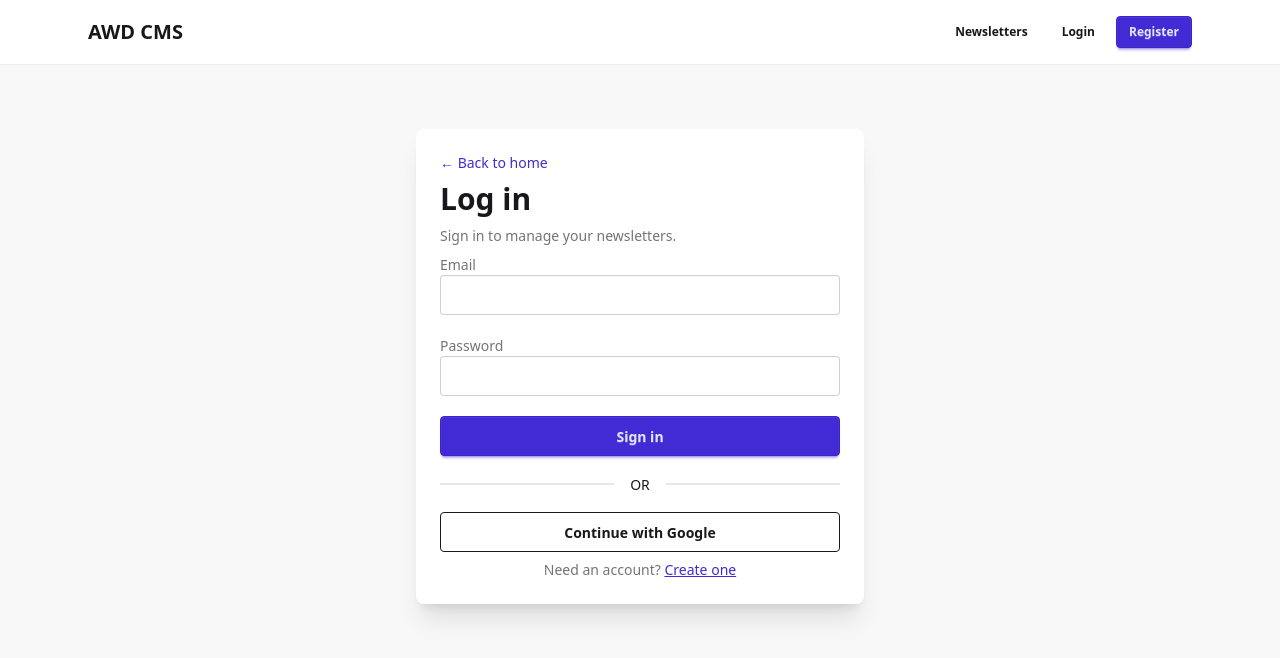
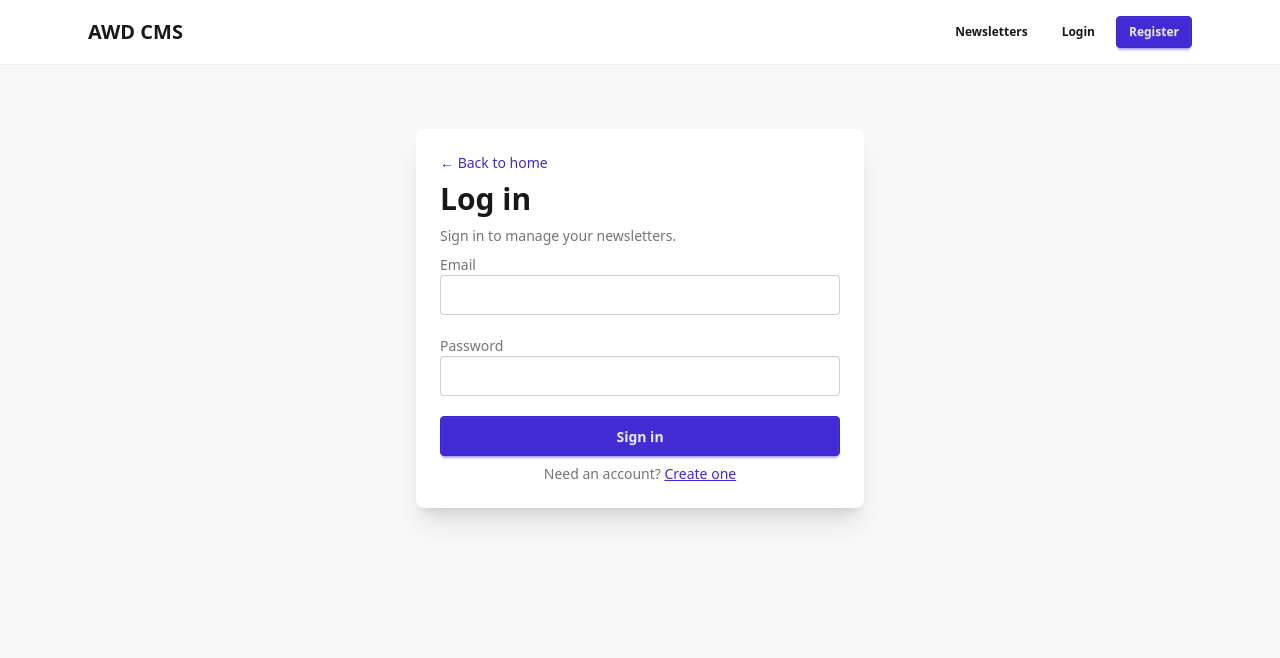
Before and after one commit to StevoAsante/AWD-CMS, a Next.js app: page /login in a window 1280 px wide. Shown: the top 658 px of the page. Built offline with nearby package versions, Linux system fonts and the light colour scheme; no server answers.

Commit message:
Hide unavailable Google sign-in option

```diff
--- a/app/login/LoginForm.tsx
+++ b/app/login/LoginForm.tsx
@@ -26,7 +26,11 @@ function getSafeCallbackUrl(value: string | null): string {
   }
 }
 
-export default function LoginForm() {
+export default function LoginForm({
+  showGoogleSignIn,
+}: {
+  showGoogleSignIn: boolean;
+}) {
   const searchParams = useSearchParams();
   const callbackUrl = getSafeCallbackUrl(searchParams.get("callbackUrl"));
   const authError = searchParams.get("error");
@@ -127,8 +131,9 @@ export default function LoginForm() {
         </button>
       </form>
 
+      {showGoogleSignIn && (
+        <>
           <div className="divider">OR</div>
-
           <button
             type="button"
             className="btn btn-outline w-full"
@@ -137,6 +142,8 @@ export default function LoginForm() {
           >
             {googlePending ? "Connecting to Google..." : "Continue with Google"}
           </button>
+        </>
+      )}
     </div>
   );
 }
```
Lines whose indentation alone changed are shown as unchanged.
